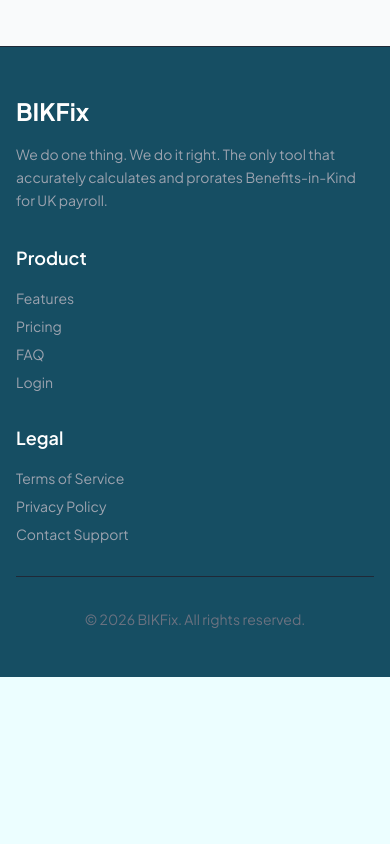
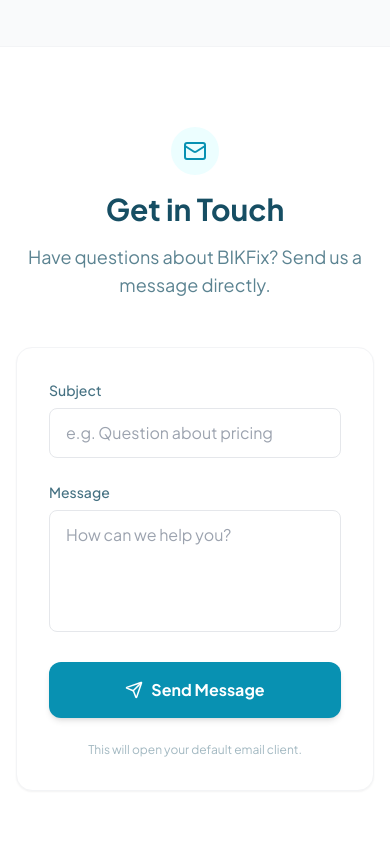
Before and after one commit to suseendar1414/bikfix-marketing, a React (Vite) app: page / in a window 390 px wide. Shown: the part 6900-7744 px from the top of the page. Before the commit the page ends 7577 px from the top, so only its background shows below. Built offline with nearby package versions, Linux system fonts and the light colour scheme.

Commit message:
Add Contact Form section with subject/message inputs

```diff
--- a/src/App.tsx
+++ b/src/App.tsx
@@ -6,6 +6,7 @@
 import Features from './components/Features';
 import Pricing from './components/Pricing';
 import FAQ from './components/FAQ';
+import Contact from './components/Contact';
 import Footer from './components/Footer';
 
 function App() {
@@ -19,6 +20,7 @@
         <Features />
         <Pricing />
         <FAQ />
+        <Contact />
       </main>
       <Footer />
     </div>
--- /dev/null
+++ b/src/components/Contact.tsx
@@ -0,0 +1,74 @@
+
+import { useState } from 'react';
+import { Send, Mail } from 'lucide-react';
+
+export default function Contact() {
+    const [subject, setSubject] = useState('');
+    const [message, setMessage] = useState('');
+
+    const handleSubmit = (e: React.FormEvent) => {
+        e.preventDefault();
+        const emailTo = "suseendarannair@gmail.com";
+        const body = encodeURIComponent(message);
+        const subjectLine = encodeURIComponent(subject || "Enquiry from BIKFix Website");
+
+        // Open mail client with pre-filled data
+        window.location.href = `mailto:${emailTo}?subject=${subjectLine}&body=${body}`;
+    };
+
+    return (
+        <section id="contact" className="py-20 bg-white border-t border-gray-100">
+            <div className="container mx-auto px-4 sm:px-6 lg:px-8 max-w-2xl">
+                <div className="text-center mb-12">
+                    <div className="inline-flex items-center justify-center p-3 bg-cyan-50 rounded-full mb-4">
+                        <Mail className="text-primary" size={24} />
+                    </div>
+                    <h2 className="text-3xl font-bold text-text mb-4">Get in Touch</h2>
+                    <p className="text-lg text-text/70">
+                        Have questions about BIKFix? Send us a message directly.
+                    </p>
+                </div>
+
+                <form onSubmit={handleSubmit} className="space-y-6 bg-white p-8 rounded-2xl shadow-sm border border-gray-100">
+                    <div>
+                        <label htmlFor="subject" className="block text-sm font-medium text-text/80 mb-2">Subject</label>
+                        <input
+                            type="text"
+                            id="subject"
+                            value={subject}
+                            onChange={(e) => setSubject(e.target.value)}
+                            placeholder="e.g. Question about pricing"
+                            className="w-full px-4 py-3 rounded-lg border border-gray-200 focus:border-primary focus:ring-2 focus:ring-primary/20 outline-none transition-all"
+                            required
+                        />
+                    </div>
+
+                    <div>
+                        <label htmlFor="message" className="block text-sm font-medium text-text/80 mb-2">Message</label>
+                        <textarea
+                            id="message"
+                            value={message}
+                            onChange={(e) => setMessage(e.target.value)}
+                            placeholder="How can we help you?"
+                            rows={4}
+                            className="w-full px-4 py-3 rounded-lg border border-gray-200 focus:border-primary focus:ring-2 focus:ring-primary/20 outline-none transition-all resize-none"
+                            required
+                        ></textarea>
+                    </div>
+
+                    <button
+                        type="submit"
+                        className="w-full bg-primary hover:bg-primary/90 text-white font-bold py-4 rounded-xl transition-all shadow-md hover:shadow-lg flex items-center justify-center gap-2"
+                    >
+                        <Send size={18} />
+                        Send Message
+                    </button>
+
+                    <p className="text-center text-xs text-text/40 mt-4">
+                        This will open your default email client.
+                    </p>
+                </form>
+            </div>
+        </section>
+    );
+}
```
